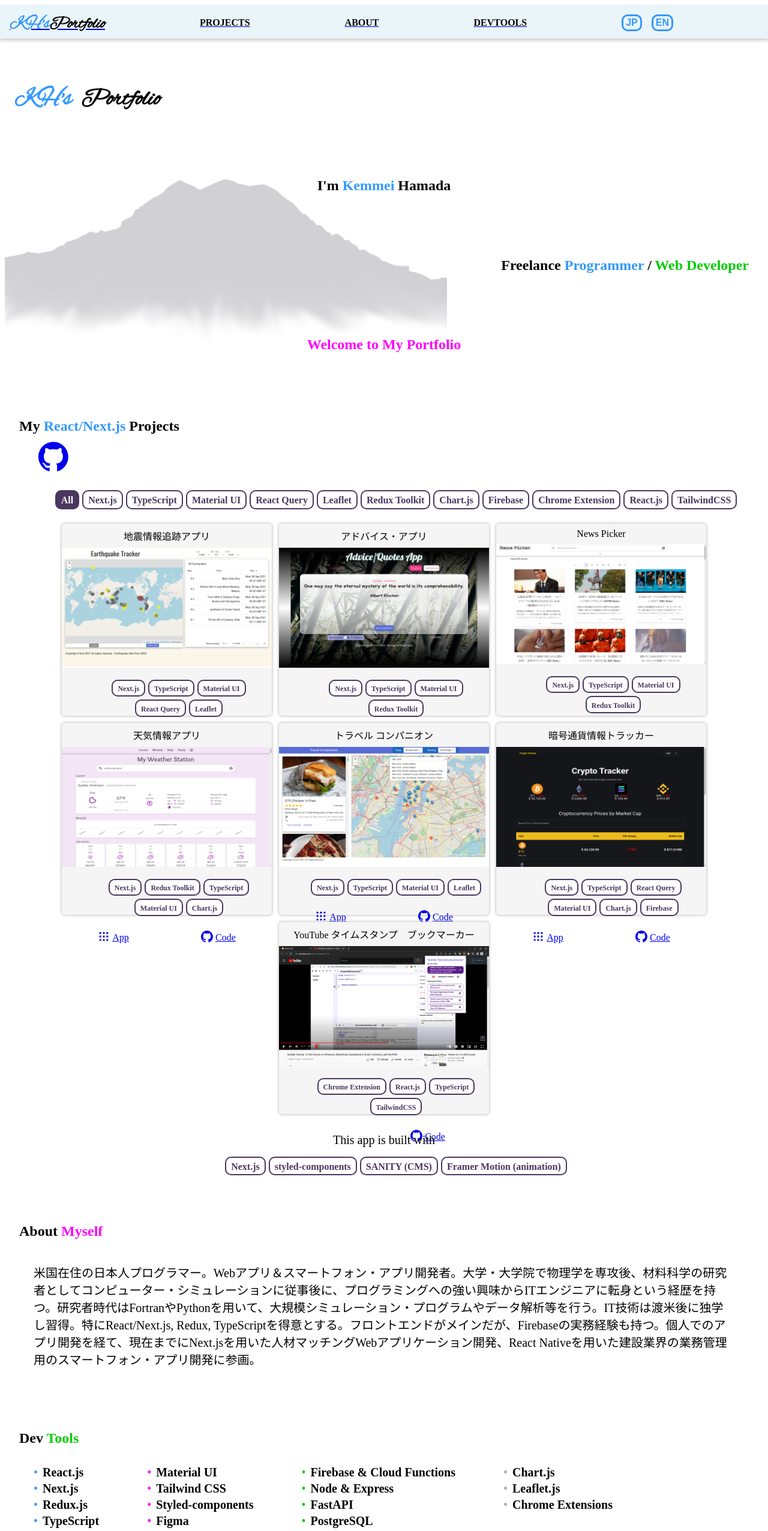
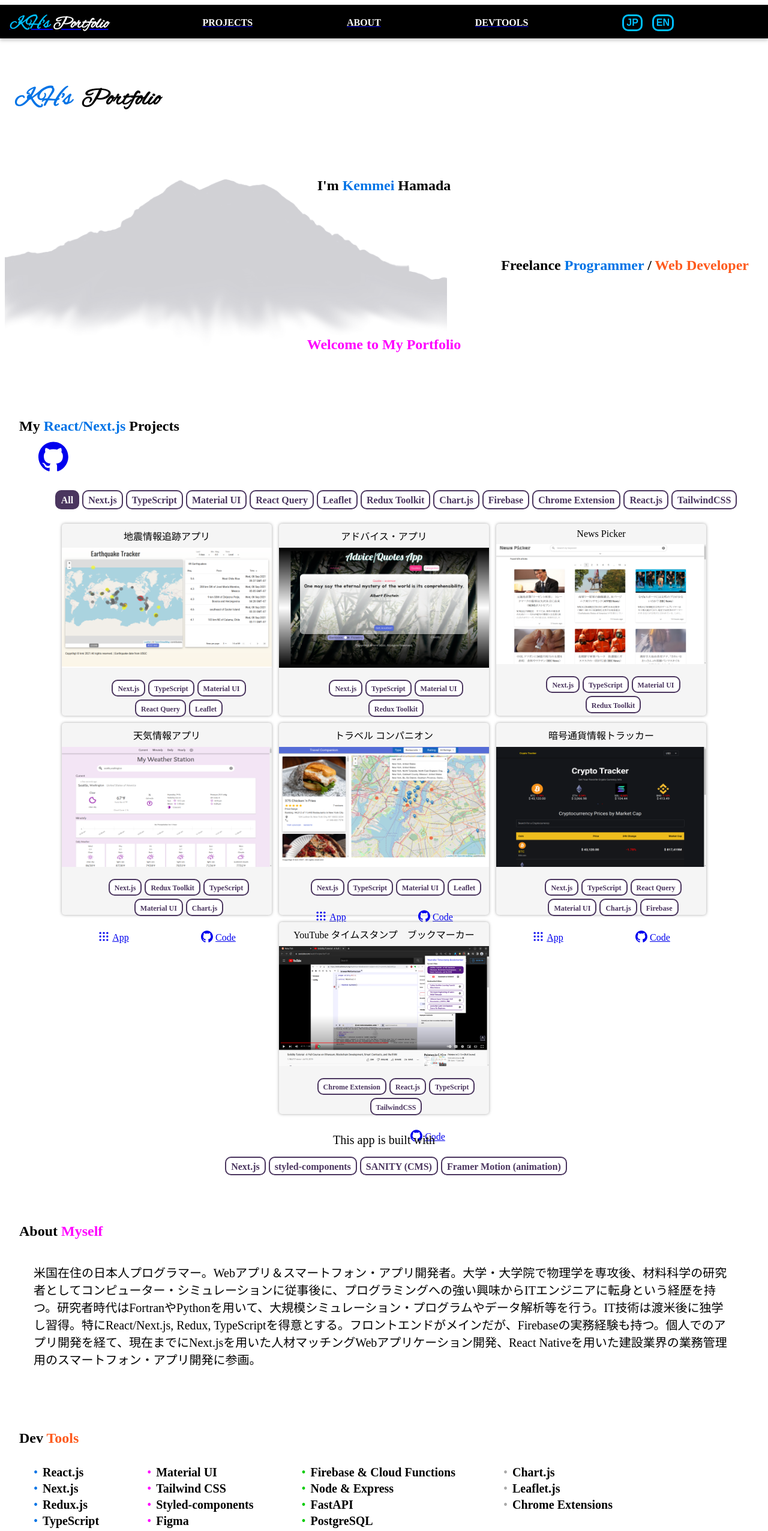
Before and after one commit to kmi2170/portfolio-v2, a Next.js app: page / in a window 1280 px wide. Shown: the top 2552 px of the page at 60% size. Built offline with nearby package versions, Linux system fonts and the light colour scheme.

Commit message:
change color according to accesibility rule

```diff
--- a/src/components/Devtools/Devtools.tsx
+++ b/src/components/Devtools/Devtools.tsx
@@ -50,11 +50,11 @@ const letterVariants: Variants = {
 };
 
 const Devtools = () => {
-  const green = theme.colors.green;
+  const darkOrange = theme.colors.darkOrange;
 
   return (
     <ComponentWrapper id="devtools" padding={1.5}>
-      <Text as="h2" fontSize={1.5} fontWeight={600} secondary={green}>
+      <Text as="h2" fontSize={1.5} fontWeight={600} secondary={darkOrange}>
         Dev <span>Tools</span>
       </Text>
 
--- a/src/components/Header/Header.tsx
+++ b/src/components/Header/Header.tsx
@@ -14,6 +14,7 @@ const Header = () => {
   const blue = theme.colors.blue;
   const green = theme.colors.green;
   const red = theme.colors.red;
+  const darkOrange = theme.colors.darkOrange;
   const alexBush = theme.fontFamily.alexBrush;
 
   return (
@@ -67,7 +68,7 @@ const Header = () => {
             fontSize={1.5}
             fontWeight={600}
             secondary={blue}
-            tertiary={green}
+            tertiary={darkOrange}
             align="right"
             paddingRight={1.5}
           >
--- a/src/components/Navbar/LangButtons/LangButtons.tsx
+++ b/src/components/Navbar/LangButtons/LangButtons.tsx
@@ -9,22 +9,20 @@ interface LangButtonsProps {
 }
 
 const LangButtons = ({ setLang }: LangButtonsProps) => {
-  const blue = theme.colors.blue;
+  const lightBlue = theme.colors.lightBlue;
 
   return (
     <Container direction="row" gap={1}>
-      <Button onClick={() => setLang("jp")} color={blue}>
-        <Text fontSize={1} fontWeight={600} primary={blue}>
+      <Button onClick={() => setLang("jp")} color={lightBlue}>
+        <Text fontSize={1} fontWeight={600} primary={lightBlue}>
           JP
         </Text>
-        {/* <Image src="/images/jp.png" width={50} height={50} alt="jp" /> */}
       </Button>
 
-      <Button onClick={() => setLang("en")} color={blue}>
-        <Text fontSize={1} fontWeight={600} primary={blue}>
+      <Button onClick={() => setLang("en")} color={lightBlue}>
+        <Text fontSize={1} fontWeight={600} primary={lightBlue}>
           EN
         </Text>
-        {/* <Image src="/images/us.png" width={50} height={50} alt="us" /> */}
       </Button>
     </Container>
   );
--- a/src/components/Navbar/Navbar.tsx
+++ b/src/components/Navbar/Navbar.tsx
@@ -14,7 +14,7 @@ import {
   NavContentWrapper,
 } from "./styles";
 import { CloseIcon, MenuIcon2 } from "../../assets/icons";
-import { Container, Text } from "../common-styles";
+import { Text } from "../common-styles";
 import { theme } from "../../styles/globalStyles";
 
 export const navItems = ["projects", "about", "devtools"];
@@ -26,6 +26,7 @@ interface NavbarProps {
 const Navbar = ({ setLang }: NavbarProps) => {
   const [toggle, setToggle] = useState<boolean>(false);
   const blue = theme.colors.blue;
+  const lightBlue = theme.colors.lightBlue;
   const alexBush = theme.fontFamily.alexBrush;
 
   return (
@@ -36,14 +37,15 @@ const Navbar = ({ setLang }: NavbarProps) => {
             <Text
               as="h2"
               fontSize={1.75}
-              secondary={blue}
+              primary="white"
+              secondary={lightBlue}
               fontFamily={alexBush}
               // fontFamily="Alex Brush"
               fontWeight={600}
               paddingLeft={1}
               marginTop={0.25}
             >
-              <span>KH&apos;s</span>Portfolio
+              <span>KH&apos;s</span> Portfolio
             </Text>
           </Link>
 
@@ -51,7 +53,7 @@ const Navbar = ({ setLang }: NavbarProps) => {
             {navItems.map((item) => (
               <Li key={`link-${item}`}>
                 <Link href={`#${item}`}>
-                  <Text as="h2" fontSize={1} fontWeight={600}>
+                  <Text as="h2" primary="white" fontSize={1} fontWeight={600}>
                     {item.toUpperCase()}
                   </Text>
                 </Link>
@@ -62,7 +64,11 @@ const Navbar = ({ setLang }: NavbarProps) => {
             </Li>
           </Ul>
 
-          <Menu align="center" onClick={() => setToggle(true)} svgColor={blue}>
+          <Menu
+            align="center"
+            onClick={() => setToggle(true)}
+            svgColor={lightBlue}
+          >
             <MenuIcon2 />
           </Menu>
         </NavContentWrapper>
--- a/src/components/Navbar/styles.ts
+++ b/src/components/Navbar/styles.ts
@@ -7,7 +7,10 @@ export const NavWrapper = styled(Container).attrs({ as: "nav" })`
   width: 100vw;
   height: 3.5rem;
 
-  background-color: rgba(173, 216, 230, 0.25);
+  /* background-color: rgba(173, 216, 230, 0.25); */
+  background-color: black;
+  /* background-color: rgba(59, 60, 54, 0.95); */
+
   box-shadow: 0 4px 5px rgba(168, 168, 168, 0.5);
   backdrop-filter: blur(4px);
   -webkit-backdrop-filter: blur(4px);
--- a/src/styles/globalStyles.ts
+++ b/src/styles/globalStyles.ts
@@ -61,12 +61,17 @@ export const GlobalStyle = createGlobalStyle`
 
 export const theme = {
   colors: {
-    blue: "#3399ff",
+    // blue: "#3399ff",
+    blue: "#0073e6",
+    lightBlue: "#00bfff",
+    // lightBlue: "#00b7eb",
     // green: "#009900",
     green: "#00cc00",
     // green: "#00ee00",
     // green: "#00ff00",
     red: "#ff00ff",
+    // darkOrange: "#FF8C00",
+    darkOrange: "#fe5a1d",
     grey: "#d3d3d3",
     darkGray: "#A9A9A9",
     purple: "rgba(233, 213, 255, 0.8)",
```
